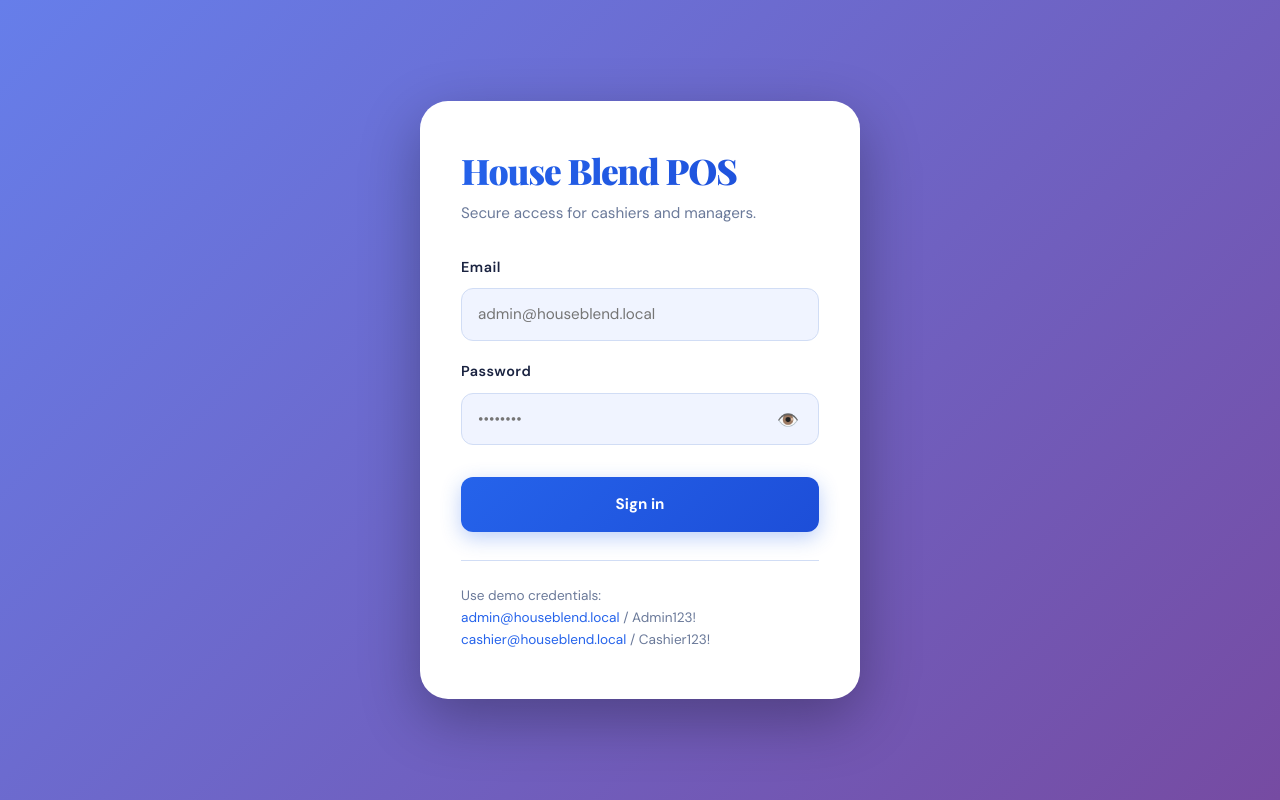
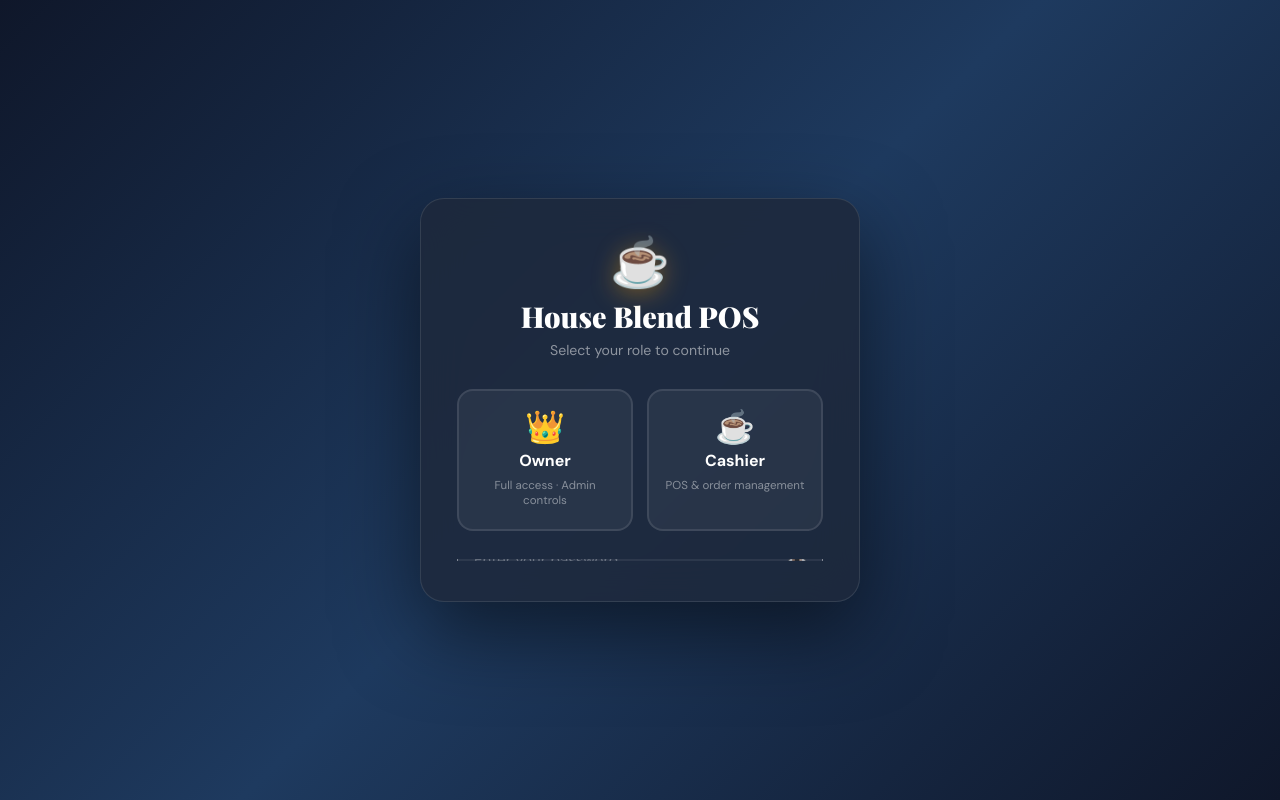
Before and after one commit to kensiccc/POS, a React (Vite) app: page /login in a window 1280 px wide. Built offline with nearby package versions, Linux system fonts and the light colour scheme; no server answers.

Commit message:
feat: redesign login with role selector (Owner / Cashier cards)

```diff
--- a/src/App.css
+++ b/src/App.css
@@ -1907,3 +1907,240 @@
       color: var(--muted);
       font-size: .75rem;
     }
+
+    /* ═══════════════════════════════════════════
+       LOGIN PAGE — ROLE SELECTOR
+    ═══════════════════════════════════════════ */
+    .lp-view {
+      min-height: 100vh;
+      display: flex;
+      align-items: center;
+      justify-content: center;
+      background: linear-gradient(135deg, #0f172a 0%, #1e3a5f 50%, #0f172a 100%);
+      padding: 20px;
+    }
+
+    .lp-panel {
+      width: 100%;
+      max-width: 440px;
+      background: rgba(30, 41, 59, 0.85);
+      backdrop-filter: blur(20px);
+      border: 1px solid rgba(255,255,255,0.1);
+      border-radius: 24px;
+      padding: 40px 36px;
+      box-shadow: 0 30px 80px rgba(0,0,0,0.5);
+      display: flex;
+      flex-direction: column;
+      gap: 28px;
+    }
+
+    .lp-brand {
+      text-align: center;
+    }
+
+    .lp-logo {
+      font-size: 3rem;
+      line-height: 1;
+      margin-bottom: 12px;
+      filter: drop-shadow(0 4px 12px rgba(245,158,11,0.4));
+    }
+
+    .lp-title {
+      font-family: 'Playfair Display', serif;
+      font-size: 1.8rem;
+      font-weight: 900;
+      color: #fff;
+      margin-bottom: 6px;
+    }
+
+    .lp-sub {
+      font-size: 0.88rem;
+      color: rgba(255,255,255,0.5);
+    }
+
+    /* Role cards */
+    .lp-roles {
+      display: grid;
+      grid-template-columns: 1fr 1fr;
+      gap: 14px;
+    }
+
+    .lp-role-card {
+      position: relative;
+      background: rgba(255,255,255,0.05);
+      border: 2px solid rgba(255,255,255,0.1);
+      border-radius: 16px;
+      padding: 20px 14px;
+      cursor: pointer;
+      display: flex;
+      flex-direction: column;
+      align-items: center;
+      gap: 6px;
+      transition: all 0.25s ease;
+      font-family: 'DM Sans', sans-serif;
+      text-align: center;
+      color: #fff;
+    }
+
+    .lp-role-card:hover {
+      background: rgba(255,255,255,0.1);
+      border-color: var(--role-color);
+      transform: translateY(-2px);
+    }
+
+    .lp-role-card.selected {
+      background: rgba(255,255,255,0.08);
+      border-color: var(--role-color);
+      box-shadow: 0 0 0 3px color-mix(in srgb, var(--role-color) 30%, transparent);
+    }
+
+    .lp-role-icon {
+      font-size: 2rem;
+      line-height: 1;
+    }
+
+    .lp-role-label {
+      font-size: 1rem;
+      font-weight: 700;
+      color: #fff;
+    }
+
+    .lp-role-desc {
+      font-size: 0.72rem;
+      color: rgba(255,255,255,0.45);
+      line-height: 1.3;
+    }
+
+    .lp-role-check {
+      position: absolute;
+      top: 10px;
+      right: 12px;
+      width: 20px;
+      height: 20px;
+      background: var(--role-color);
+      border-radius: 50%;
+      display: flex;
+      align-items: center;
+      justify-content: center;
+      font-size: 0.65rem;
+      font-weight: 900;
+      color: #fff;
+      animation: popIn 0.2s ease both;
+    }
+
+    @keyframes popIn {
+      from { transform: scale(0); opacity: 0; }
+      to   { transform: scale(1); opacity: 1; }
+    }
+
+    /* Password form area */
+    .lp-form-wrap {
+      display: grid;
+      grid-template-rows: 0fr;
+      transition: grid-template-rows 0.35s ease;
+      overflow: hidden;
+    }
+
+    .lp-form-wrap.visible {
+      grid-template-rows: 1fr;
+    }
+
+    .lp-form {
+      min-height: 0;
+      display: flex;
+      flex-direction: column;
+      gap: 12px;
+      padding-top: 2px;
+    }
+
+    .lp-pwd-label {
+      font-size: 0.85rem;
+      color: rgba(255,255,255,0.6);
+    }
+
+    .lp-pwd-label strong {
+      color: #fff;
+    }
+
+    .lp-pwd-row {
+      position: relative;
+    }
+
+    .lp-pwd-input {
+      width: 100%;
+      background: rgba(255,255,255,0.07);
+      border: 1.5px solid rgba(255,255,255,0.15);
+      border-radius: 12px;
+      padding: 13px 44px 13px 16px;
+      font-family: 'DM Sans', sans-serif;
+      font-size: 0.95rem;
+      color: #fff;
+      outline: none;
+      transition: border 0.2s;
+    }
+
+    .lp-pwd-input::placeholder { color: rgba(255,255,255,0.3); }
+
+    .lp-pwd-input:focus {
+      border-color: rgba(255,255,255,0.4);
+    }
+
+    .lp-pwd-toggle {
+      position: absolute;
+      right: 12px;
+      top: 50%;
+      transform: translateY(-50%);
+      background: none;
+      border: none;
+      cursor: pointer;
+      font-size: 1rem;
+      padding: 4px;
+      opacity: 0.6;
+      transition: opacity 0.2s;
+    }
+
+    .lp-pwd-toggle:hover { opacity: 1; }
+
+    .lp-error {
+      background: rgba(239,68,68,0.15);
+      border: 1px solid rgba(239,68,68,0.4);
+      border-radius: 10px;
+      padding: 10px 14px;
+      font-size: 0.83rem;
+      color: #fca5a5;
+    }
+
+    .lp-wakeup {
+      background: rgba(59,130,246,0.12);
+      border: 1px solid rgba(59,130,246,0.3);
+      border-radius: 10px;
+      padding: 10px 14px;
+      font-size: 0.82rem;
+      color: #93c5fd;
+    }
+
+    .lp-submit {
+      width: 100%;
+      background: var(--role-color);
+      color: #fff;
+      border: none;
+      border-radius: 12px;
+      padding: 14px;
+      font-family: 'DM Sans', sans-serif;
+      font-size: 0.95rem;
+      font-weight: 700;
+      cursor: pointer;
+      transition: all 0.2s;
+      box-shadow: 0 4px 20px color-mix(in srgb, var(--role-color) 40%, transparent);
+    }
+
+    .lp-submit:hover:not(:disabled) {
+      opacity: 0.9;
+      transform: translateY(-1px);
+    }
+
+    .lp-submit:disabled {
+      opacity: 0.5;
+      cursor: not-allowed;
+      transform: none;
+    }
--- a/src/pages/LoginPage.jsx
+++ b/src/pages/LoginPage.jsx
@@ -1,16 +1,36 @@
 import { useState, useEffect } from 'react'
 import { useNavigate } from 'react-router-dom'
 
+const ROLES = [
+  {
+    key: 'owner',
+    label: 'Owner',
+    icon: '👑',
+    email: 'admin@houseblend.local',
+    password: 'Admin123!',
+    desc: 'Full access · Admin controls',
+    color: '#f59e0b',
+  },
+  {
+    key: 'cashier',
+    label: 'Cashier',
+    icon: '☕',
+    email: 'cashier@houseblend.local',
+    password: 'Cashier123!',
+    desc: 'POS & order management',
+    color: '#2563eb',
+  },
+]
+
 export default function LoginPage({ onLogin, errorMessage }) {
   const navigate = useNavigate()
-  const [email, setEmail] = useState('')
+  const [selectedRole, setSelectedRole] = useState(null)
   const [password, setPassword] = useState('')
   const [showPassword, setShowPassword] = useState(false)
   const [isSubmitting, setIsSubmitting] = useState(false)
   const [wakingUp, setWakingUp] = useState(false)
   const [localError, setLocalError] = useState('')
 
-  // Show "server waking up" message after 3 seconds of waiting
   useEffect(() => {
     let timer
     if (isSubmitting) {
@@ -21,21 +41,27 @@ export default function LoginPage({ onLogin, errorMessage }) {
     return () => clearTimeout(timer)
   }, [isSubmitting])
 
-  const handleSubmit = async (event) => {
-    event.preventDefault()
+  const handleRoleSelect = (role) => {
+    setSelectedRole(role)
+    setPassword('')
+    setLocalError('')
+  }
+
+  const handleSubmit = async (e) => {
+    e.preventDefault()
+    if (!selectedRole) return
     setIsSubmitting(true)
     setLocalError('')
 
-    // Create a 90-second timeout so the button never hangs forever
     const timeout = new Promise((_, reject) =>
       setTimeout(() => reject(new Error('Server is taking too long. Please try again.')), 90000)
     )
 
     try {
-      await Promise.race([onLogin(email, password), timeout])
+      await Promise.race([onLogin(selectedRole.email, password), timeout])
       navigate('/', { replace: true })
     } catch (err) {
-      setLocalError(err.message || 'Login failed. Please try again.')
+      setLocalError(err.message || 'Incorrect password. Please try again.')
     } finally {
       setIsSubmitting(false)
     }
@@ -44,70 +70,83 @@ export default function LoginPage({ onLogin, errorMessage }) {
   const displayError = localError || errorMessage
 
   return (
-    <div className="login-view">
-      <div className="login-panel">
-        <div className="login-brand">
-          <h1>House Blend POS</h1>
-          <p>Secure access for cashiers and managers.</p>
+    <div className="lp-view">
+      <div className="lp-panel">
+        {/* Brand */}
+        <div className="lp-brand">
+          <div className="lp-logo">☕</div>
+          <h1 className="lp-title">House Blend POS</h1>
+          <p className="lp-sub">Select your role to continue</p>
         </div>
 
-        <form className="login-form" onSubmit={handleSubmit}>
-          <label>Email</label>
-          <input
-            type="email"
-            value={email}
-            onChange={(e) => setEmail(e.target.value)}
-            placeholder="admin@houseblend.local"
-            required
-            disabled={isSubmitting}
-          />
+        {/* Role Cards */}
+        <div className="lp-roles">
+          {ROLES.map((role) => (
+            <button
+              key={role.key}
+              className={`lp-role-card ${selectedRole?.key === role.key ? 'selected' : ''}`}
+              onClick={() => handleRoleSelect(role)}
+              style={{ '--role-color': role.color }}
+              type="button"
+            >
+              <span className="lp-role-icon">{role.icon}</span>
+              <span className="lp-role-label">{role.label}</span>
+              <span className="lp-role-desc">{role.desc}</span>
+              {selectedRole?.key === role.key && <span className="lp-role-check">✓</span>}
+            </button>
+          ))}
+        </div>
 
-          <label>Password</label>
-          <div className="password-field">
+        {/* Password form — only shows after picking a role */}
+        <div className={`lp-form-wrap ${selectedRole ? 'visible' : ''}`}>
+          <form className="lp-form" onSubmit={handleSubmit}>
+            <div className="lp-pwd-label">
+              <span>
+                Password for <strong>{selectedRole?.label}</strong>
+              </span>
+            </div>
+
+            <div className="lp-pwd-row">
               <input
                 type={showPassword ? 'text' : 'password'}
                 value={password}
                 onChange={(e) => setPassword(e.target.value)}
-              placeholder="••••••••"
+                placeholder="Enter your password"
                 required
                 disabled={isSubmitting}
+                autoFocus
+                className="lp-pwd-input"
               />
               <button
                 type="button"
-              className="password-toggle"
+                className="lp-pwd-toggle"
                 onClick={() => setShowPassword(!showPassword)}
-              aria-label={showPassword ? 'Hide password' : 'Show password'}
+                tabIndex={-1}
               >
                 {showPassword ? '🙈' : '👁️'}
               </button>
             </div>
 
-          {displayError && <div className="form-error">{displayError}</div>}
+            {displayError && <div className="lp-error">{displayError}</div>}
 
             {wakingUp && !displayError && (
-            <div className="form-info" style={{
-              background: 'rgba(59,130,246,0.12)',
-              border: '1px solid rgba(59,130,246,0.3)',
-              borderRadius: '8px',
-              padding: '10px 14px',
-              fontSize: '0.85rem',
-              color: '#93c5fd',
-              marginTop: '4px'
-            }}>
-              ☕ Server is waking up from sleep… This may take up to 60 seconds on first login. Please wait.
+              <div className="lp-wakeup">
+                ☕ Server is waking up… please wait up to 60 sec.
               </div>
             )}
 
-          <button type="submit" className="login-btn" disabled={isSubmitting}>
-            {isSubmitting ? (wakingUp ? 'Waking up server…' : 'Signing in…') : 'Sign in'}
+            <button
+              type="submit"
+              className="lp-submit"
+              disabled={isSubmitting || !password}
+              style={{ '--role-color': selectedRole?.color || '#2563eb' }}
+            >
+              {isSubmitting
+                ? wakingUp ? 'Waking up server…' : 'Signing in…'
+                : `Sign in as ${selectedRole?.label}`}
             </button>
-
-          <div className="login-help">
-            <p>Use demo credentials:</p>
-            <p><a href="#" onClick={(e) => { e.preventDefault(); setEmail('admin@houseblend.local'); setPassword('Admin123!') }}>admin@houseblend.local</a> / Admin123!</p>
-            <p><a href="#" onClick={(e) => { e.preventDefault(); setEmail('cashier@houseblend.local'); setPassword('Cashier123!') }}>cashier@houseblend.local</a> / Cashier123!</p>
+          </form>
         </div>
-        </form>
       </div>
     </div>
   )
```
Lines whose indentation alone changed are shown as unchanged.
